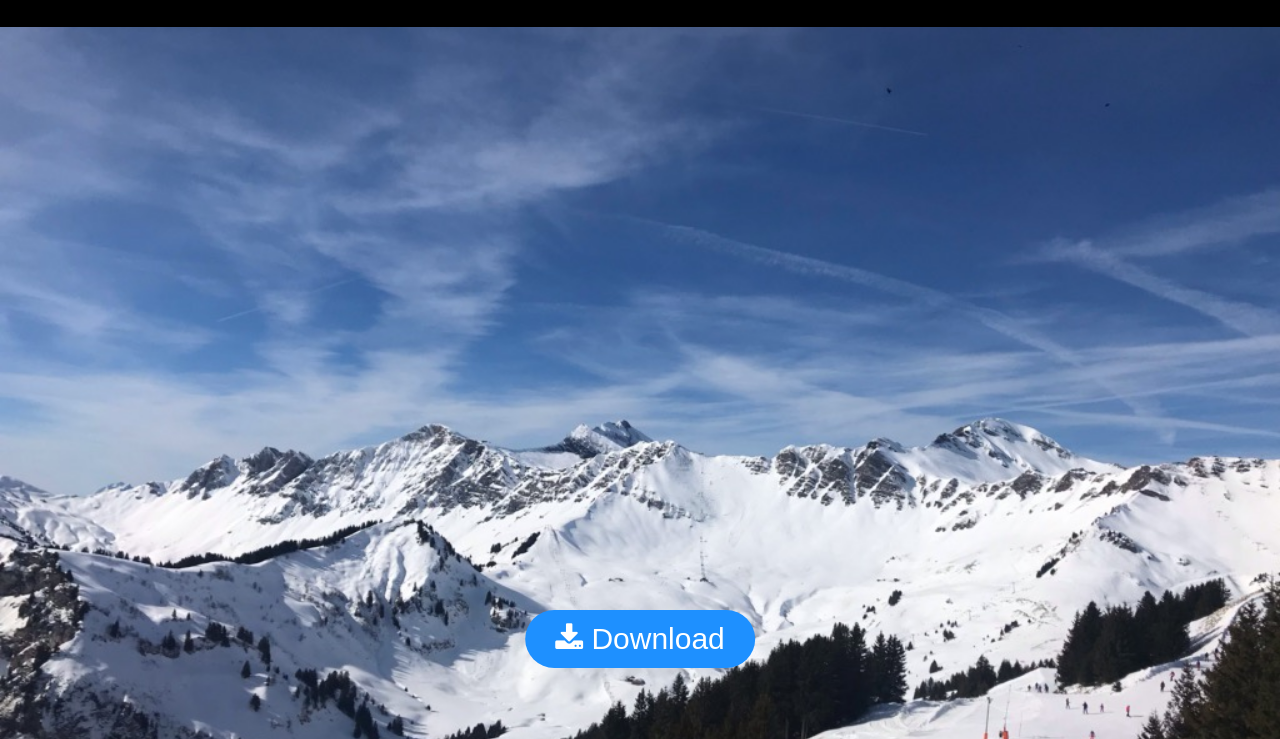
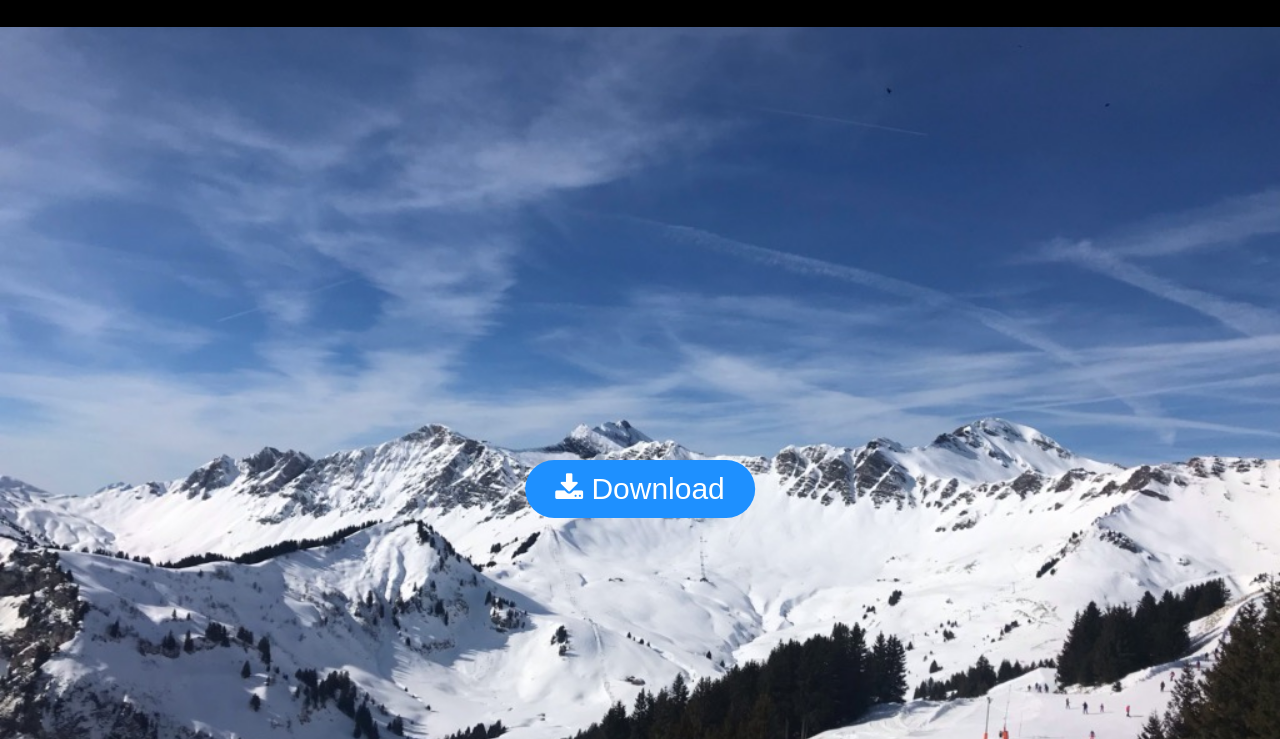
Before and after one commit to gamerback/template, a plain HTML site: page index.html in a window 1280 px wide. Shown: the part 61-800 px from the top of the page. Drawn offline with Linux system fonts and the light colour scheme.

Commit message:
Update style.css

```diff
--- a/style.css
+++ b/style.css
@@ -11,7 +11,7 @@ main {
     font-size: 30px;
     margin: 0;
     position: absolute;
-    top: 700px;
+    top: 550px;
     left: 50%;
     -ms-transform: translate(-50%, -50%);
     transform: translate(-50%, -50%);
```
